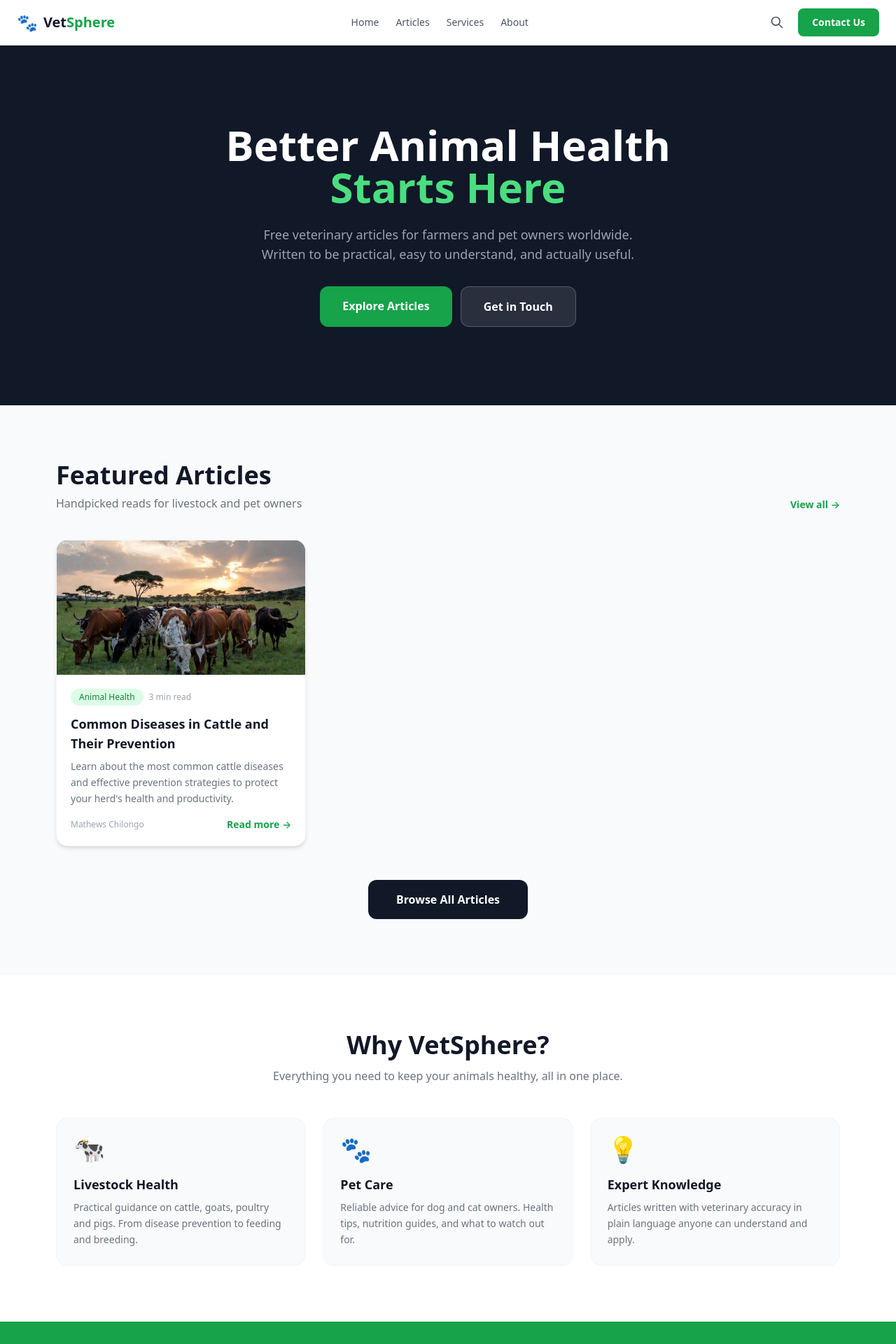
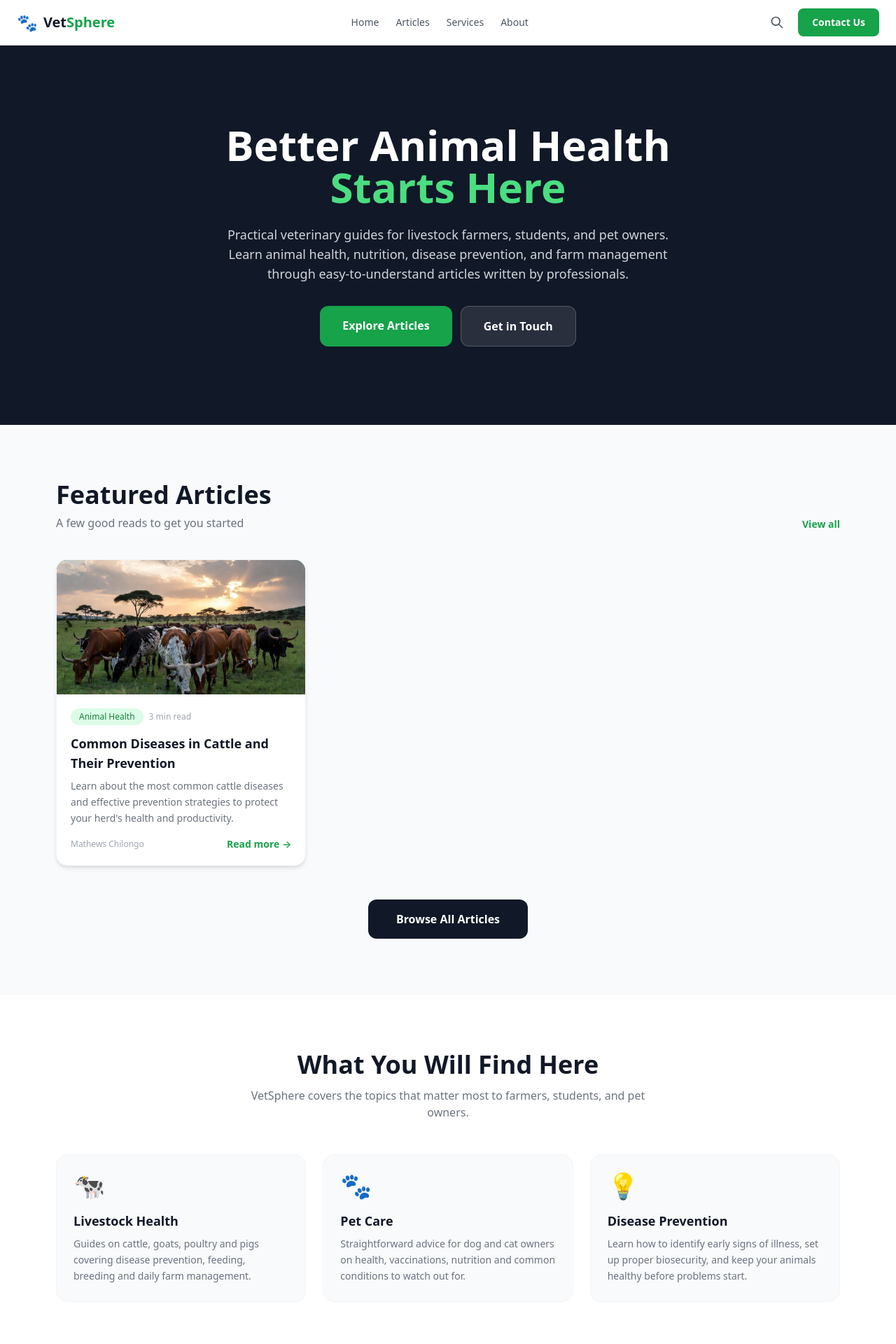
Before and after one commit to mathewschilongo099/VetSphere, a Next.js app: page / in a window 1280 px wide. Shown: the top 1920 px of the page at 70% size. Built offline with nearby package versions, Linux system fonts and the light colour scheme.

Commit message:
Update page.tsx

```diff
--- a/src/app/page.tsx
+++ b/src/app/page.tsx
@@ -15,8 +15,8 @@ export default async function HomePage() {
               Better Animal Health <br className="hidden sm:block" />
               <span className="text-green-400">Starts Here</span>
             </h1>
-            <p className="text-gray-400 text-base sm:text-lg mb-8 max-w-xl mx-auto">
-              Free veterinary articles for farmers and pet owners worldwide. Written to be practical, easy to understand, and actually useful.
+            <p className="text-gray-300 text-base sm:text-lg mb-8 max-w-2xl mx-auto leading-relaxed">
+              Practical veterinary guides for livestock farmers, students, and pet owners. Learn animal health, nutrition, disease prevention, and farm management through easy-to-understand articles written by professionals.
             </p>
             <div className="flex flex-col sm:flex-row gap-3 justify-center">
               <a href="/articles" className="bg-green-600 hover:bg-green-500 text-white font-bold px-8 py-4 rounded-xl transition text-center">
@@ -36,10 +36,10 @@ export default async function HomePage() {
           <div className="flex flex-col sm:flex-row sm:items-end justify-between mb-10 gap-4">
             <div>
               <h2 className="text-3xl sm:text-4xl font-extrabold text-gray-900">Featured Articles</h2>
-              <p className="text-gray-500 mt-2">Handpicked reads for livestock and pet owners</p>
+              <p className="text-gray-500 mt-2">A few good reads to get you started</p>
             </div>
             <a href="/articles" className="text-green-600 font-semibold text-sm hover:underline shrink-0">
-              View all →
+              View all
             </a>
           </div>
 
@@ -50,7 +50,7 @@ export default async function HomePage() {
               ))}
             </div>
           ) : (
-            <p className="text-center text-gray-400 py-16">No featured articles yet. Check back soon!</p>
+            <p className="text-center text-gray-400 py-16">No featured articles yet. Check back soon.</p>
           )}
 
           <div className="text-center mt-12">
@@ -64,23 +64,23 @@ export default async function HomePage() {
       {/* Why VetSphere */}
       <section className="w-full py-16 sm:py-20 bg-white">
         <div className="max-w-6xl mx-auto px-4 text-center">
-          <h2 className="text-3xl sm:text-4xl font-extrabold text-gray-900 mb-3">Why VetSphere?</h2>
-          <p className="text-gray-500 mb-12 max-w-xl mx-auto">Everything you need to keep your animals healthy, all in one place.</p>
+          <h2 className="text-3xl sm:text-4xl font-extrabold text-gray-900 mb-3">What You Will Find Here</h2>
+          <p className="text-gray-500 mb-12 max-w-xl mx-auto">VetSphere covers the topics that matter most to farmers, students, and pet owners.</p>
           <div className="grid grid-cols-1 sm:grid-cols-3 gap-6">
             <div className="bg-gray-50 border border-gray-100 rounded-2xl p-6 text-left hover:shadow-md transition">
               <div className="text-4xl mb-4">🐄</div>
               <h3 className="font-bold text-lg text-gray-900 mb-2">Livestock Health</h3>
-              <p className="text-gray-500 text-sm leading-relaxed">Practical guidance on cattle, goats, poultry and pigs. From disease prevention to feeding and breeding.</p>
+              <p className="text-gray-500 text-sm leading-relaxed">Guides on cattle, goats, poultry and pigs covering disease prevention, feeding, breeding and daily farm management.</p>
             </div>
             <div className="bg-gray-50 border border-gray-100 rounded-2xl p-6 text-left hover:shadow-md transition">
               <div className="text-4xl mb-4">🐾</div>
               <h3 className="font-bold text-lg text-gray-900 mb-2">Pet Care</h3>
-              <p className="text-gray-500 text-sm leading-relaxed">Reliable advice for dog and cat owners. Health tips, nutrition guides, and what to watch out for.</p>
+              <p className="text-gray-500 text-sm leading-relaxed">Straightforward advice for dog and cat owners on health, vaccinations, nutrition and common conditions to watch out for.</p>
             </div>
             <div className="bg-gray-50 border border-gray-100 rounded-2xl p-6 text-left hover:shadow-md transition">
               <div className="text-4xl mb-4">💡</div>
-              <h3 className="font-bold text-lg text-gray-900 mb-2">Expert Knowledge</h3>
-              <p className="text-gray-500 text-sm leading-relaxed">Articles written with veterinary accuracy in plain language anyone can understand and apply.</p>
+              <h3 className="font-bold text-lg text-gray-900 mb-2">Disease Prevention</h3>
+              <p className="text-gray-500 text-sm leading-relaxed">Learn how to identify early signs of illness, set up proper biosecurity, and keep your animals healthy before problems start.</p>
             </div>
           </div>
         </div>
```
